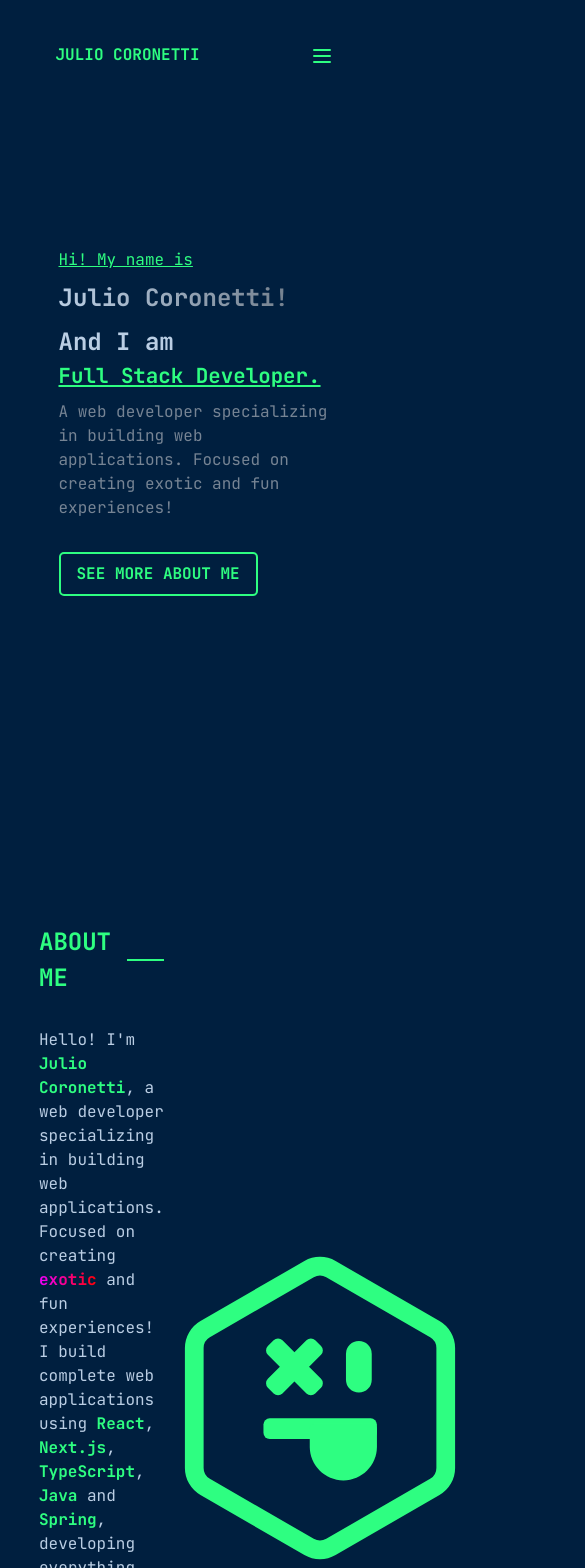
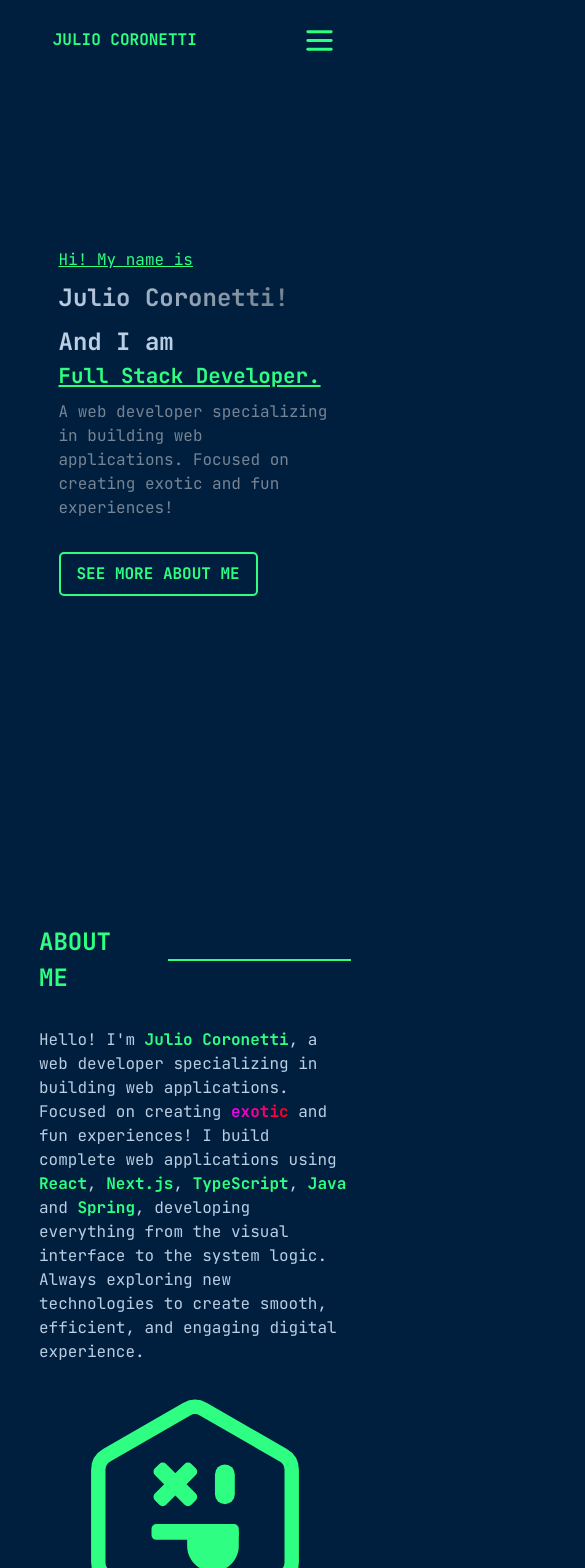
Before and after one commit to julioCoronetti/julioCoronetti.github.io, a React (Vite) app: page / in a window 390 px wide. Shown: the top 1568 px of the page, 585 px wide, since content can reach past the window. Built offline with nearby package versions, Linux system fonts and the light colour scheme; the HTML template or start-up script is replaced by a standard one.

Commit message:
Enhance responsive design across multiple components

```diff
--- a/src/App.tsx
+++ b/src/App.tsx
@@ -19,6 +19,7 @@ const App = () => {
     <ThemeProvider theme={defaultTheme}>
       <GlobalStyle />
       <NavigationBar />
+
       <Element name="header">
         <Header />
       </Element>
@@ -42,6 +43,7 @@ const App = () => {
       <Element name="email">
         <EmailContact />
       </Element>
+
       <Footer />
     </ThemeProvider >
   )
--- a/src/components/About/styles.ts
+++ b/src/components/About/styles.ts
@@ -10,6 +10,16 @@ export const AboutContainer = styled.main`
 
     img {
         width: 20rem;
+    }
+
+    @media (max-width: 768px) {
+        flex-direction: column;
+        align-items: center;
+        gap: 2rem;
+
+        img {
+            width: 15rem;
+        }
     }
 `;
 
@@ -31,6 +41,10 @@ export const TextAboutContainer = styled.div`
         -webkit-background-clip: text;
         -webkit-text-fill-color: transparent;
     }
+
+    @media (max-width: 768px) {
+        width: 100%;
+    }
 `;
 
 export const TitleAbout = styled.div`
--- a/src/components/Contact/styles.ts
+++ b/src/components/Contact/styles.ts
@@ -44,6 +44,10 @@ export const ContactArea = styled.div`
     display: flex;
     flex-direction: column;
     justify-content: space-between;
+
+    @media (max-width: 440px) {
+        width: 80%;
+    }
 `;
 
 export const TextContactArea = styled.div`
@@ -73,6 +77,24 @@ export const TextContactArea = styled.div`
         &:hover {
             background-color: ${props => props.theme.color["blue-light"]};
             transform: translate(-0.1rem, -0.1rem);
+        }
+    }
+
+    @media (max-width: 768px) {
+        h3 {
+            font-size: 1.5rem;
+        }
+    }
+
+    @media (max-width: 440px) {
+        font-size: 0.8rem;
+
+        h3 {
+            font-size: 1rem;
+        }
+
+        a {
+            padding: 0.5rem 1rem;
         }
     }
 `;
@@ -107,4 +129,16 @@ export const LinksContactArea = styled.div`
             transform: translate(-0.1rem, -0.1rem);
         }
     }
+
+    @media (max-width: 440px) {
+        a {
+            width: 3rem;
+            height: 3rem;
+
+            img {
+                width: 2rem;
+                height: 2rem;
+            }
+        }
+    }
 `;
--- a/src/components/Footer/styles.ts
+++ b/src/components/Footer/styles.ts
@@ -19,6 +19,18 @@ export const FooterContainer = styled.footer`
         font-size: 1rem;
         gap: 0.5rem;
     }
+
+    @media (max-width: 768px) {
+        height: 60vh;
+
+        p {
+            font-size: 0.75rem;
+        }
+    }
+
+    @media (max-width: 440px) {
+        height: 70vh;
+    }
 `;
 
 export const FooterContent = styled.div`
@@ -26,6 +38,14 @@ export const FooterContent = styled.div`
 
     display: flex;
     justify-content: space-between;
+
+    @media (max-width: 768px) {
+        p {
+            font-size: 1rem;
+        }
+        flex-wrap: wrap;
+        gap: 2rem;
+    }
 `;
 
 export const FooterText = styled.div`
@@ -35,6 +55,18 @@ export const FooterText = styled.div`
     h2 {
         font-size: 2.2rem;
         font-weight: bold;
+    }
+
+    @media (max-width: 768px) {
+        p {
+            width: 200%;
+        }
+    }
+
+    @media (max-width: 440px) {
+        p {
+            width: 300%;
+        }
     }
 `;
 
--- a/src/components/NavigationBar/index.tsx
+++ b/src/components/NavigationBar/index.tsx
@@ -37,7 +37,7 @@ export const NavigationBar = () => {
                 JULIO CORONETTI
             </Link>
             <MenuButton onClick={toggleMenu}>
-                <Menu />
+                <Menu size={35} />
             </MenuButton>
             <NavigationBarList className={menuOpen ? "open" : ""}>
                 <li>
--- a/src/components/NavigationBar/styles.ts
+++ b/src/components/NavigationBar/styles.ts
@@ -22,6 +22,7 @@ export const NavigationContainer = styled.nav`
         font-weight: bold;
         color: ${props => props.theme.color["green-500"]};
         border-bottom: 2px solid transparent;
+        border-top: 2px solid transparent;
         cursor: pointer;
         transition: 0.3s;
 
@@ -34,6 +35,10 @@ export const NavigationContainer = styled.nav`
         height: 4rem;
         background-color: ${props => props.theme.color["blue-dark"]};
         box-shadow: 5px 5px 25px 0px rgba(0, 0, 0, 0.25);
+    }
+
+    @media (max-width: 768px) {
+        height: 5rem;
     }
 `;
 
@@ -78,10 +83,6 @@ export const NavigationBarList = styled.ul`
             background-color: ${props => props.theme.color["blue-light"]};
         }
     }
-
-    @media (max-width: 480px) {
-        padding: 0;
-    }
 `;
 
 export const MenuButton = styled.div`
@@ -91,11 +92,9 @@ export const MenuButton = styled.div`
 
     color: ${props => props.theme.color["green-500"]};
 
-    &:hover {
-        transform: scale(1.2);
-    }
-
     @media (max-width: 768px) {
-        display: block;
+        display: flex;
+        justify-content: center;
+        align-items: center;
     }
 `;
--- a/src/components/Projects/index.tsx
+++ b/src/components/Projects/index.tsx
@@ -48,9 +48,7 @@ export const Projects = () => {
                         <CarouselItem className="flex items-center justify-center">
                             <ProjectContent>
                                 <ContentWrapper>
-                                    <ProjectExemple>
-
-                                    </ProjectExemple>
+                                    <ProjectExemple />
                                     <ProjectText>
                                         <div>
                                             <h3>Project</h3>
--- a/src/components/Projects/styles.ts
+++ b/src/components/Projects/styles.ts
@@ -10,6 +10,11 @@ export const ProjectsContainer = styled.div`
     align-items: center;
 
     padding-top: 5rem;
+
+    @media (max-width: 768px) {
+        width: 90%;
+        gap: 5rem;
+    }
 `;
 
 export const TitleProjects = styled.div`
@@ -48,6 +53,16 @@ export const ProjectContent = styled.div`
     align-items: center;
 
     border-radius: 10px;
+
+    @media (max-width: 768px) {
+        width: 22rem;
+        height: 27rem;
+    }
+
+    @media (max-width: 440px) {
+        width: 22rem;
+        height: 25rem;
+    }
 `;
 
 export const ContentWrapper = styled.div`
@@ -58,14 +73,26 @@ export const ContentWrapper = styled.div`
     display: flex;
     align-items: center;
     gap: 1rem;
+
+    @media (max-width: 768px) {
+        height: 100%;
+        flex-direction: column;
+        justify-content: center;
+        padding: 0;
+    }
 `;
 
 export const ProjectExemple = styled.div`
-    width: 60%;
-    height: 100%;
+    width: 18.75rem;
+    height: 12.5rem;
     background-color: ${props => props.theme.color["blue-dark"]};
     border-radius: 10px;
     box-shadow: 5px 5px 15px rgba(0, 0, 0, 0.5);
+
+    @media (max-width: 440px) {
+        width: 17.5rem;
+        height: 11.25rem;
+    }
 `;
 
 export const ProjectText = styled.div`
@@ -108,4 +135,9 @@ export const ProjectText = styled.div`
             }
         }
     }
+
+    @media (max-width: 768px) {
+        width: 90%;
+        height: 40%;
+    }
 `;
--- a/src/components/Skills/styles.ts
+++ b/src/components/Skills/styles.ts
@@ -15,6 +15,10 @@ export const SkillsContainer = styled.div`
     align-items: center;
 
     padding-top: 5rem;
+
+    @media (max-width: 440px) {
+        height: 200%;
+    }
 `;
 
 export const TitleSkills = styled.div`
@@ -43,6 +47,12 @@ export const BadgeRackContainer = styled.div`
     display: flex;
     justify-content: space-around;
     align-items: center;
+    flex-wrap: wrap;
+
+    @media (max-width: 768px) {
+        margin-top: 2rem;
+        gap: 2rem
+    }
 `;
 
 export const BadgeRack = styled.div<BadgeRackProps>`
--- a/src/styles/global.ts
+++ b/src/styles/global.ts
@@ -22,4 +22,13 @@ export const GlobalStyle = createGlobalStyle`
         font-weight: 400;
         font-size: 1rem;
     }
+
+    body::-webkit-scrollbar {
+        width: 0.5rem;
+    }
+
+    body::-webkit-scrollbar-thumb {
+        background-color: ${props => props.theme.color["green-500"]};
+        border-radius: 20px;
+    }
 `;
```
